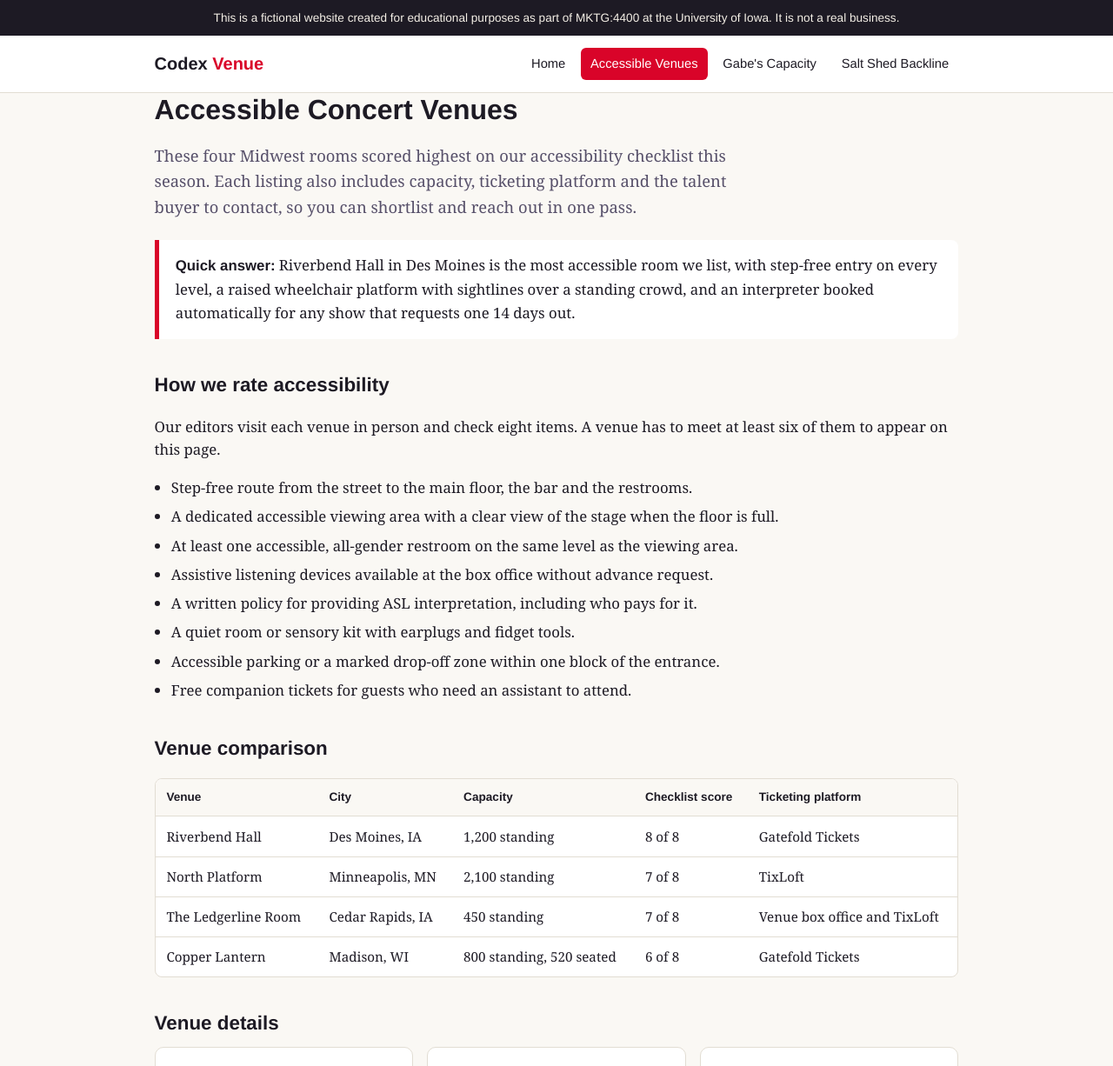
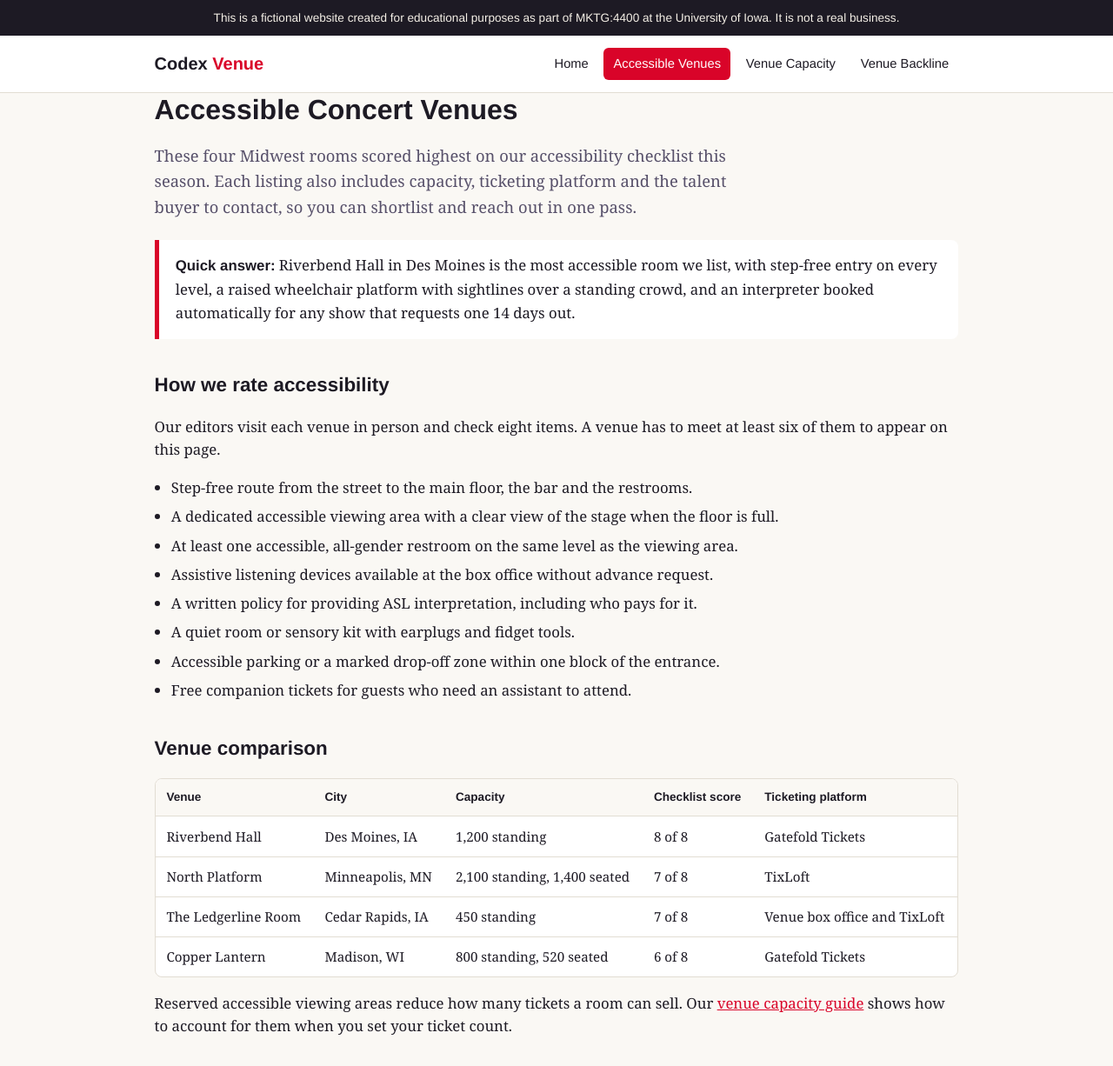
Before and after one commit to simonosako/codex-venue, a plain HTML site: page accessible-concert-venues.html in a window 1280 px wide. Shown: the top 1226 px of the page at 87% size. Drawn offline with Linux system fonts and the light colour scheme.

Commit message:
Modify venue capacity info and update navigation
Updated venue capacity details and navigation links.

```diff
--- a/accessible-concert-venues.html
+++ b/accessible-concert-venues.html
@@ -117,8 +117,8 @@
       <ul>
         <li><a href="index.html">Home</a></li>
         <li><a href="accessible-concert-venues.html" aria-current="page">Accessible Venues</a></li>
-        <li><a href="gabes-iowa-city-capacity.html">Gabe's Capacity</a></li>
-        <li><a href="salt-shed-backline.html">Salt Shed Backline</a></li>
+        <li><a href="venue-capacity.html">Venue Capacity</a></li>
+        <li><a href="venue-backline.html">Venue Backline</a></li>
       </ul>
     </nav>
   </div>
@@ -153,12 +153,13 @@
       </thead>
       <tbody>
         <tr><td>Riverbend Hall</td><td>Des Moines, IA</td><td>1,200 standing</td><td>8 of 8</td><td>Gatefold Tickets</td></tr>
-        <tr><td>North Platform</td><td>Minneapolis, MN</td><td>2,100 standing</td><td>7 of 8</td><td>TixLoft</td></tr>
+        <tr><td>North Platform</td><td>Minneapolis, MN</td><td>2,100 standing, 1,400 seated</td><td>7 of 8</td><td>TixLoft</td></tr>
         <tr><td>The Ledgerline Room</td><td>Cedar Rapids, IA</td><td>450 standing</td><td>7 of 8</td><td>Venue box office and TixLoft</td></tr>
         <tr><td>Copper Lantern</td><td>Madison, WI</td><td>800 standing, 520 seated</td><td>6 of 8</td><td>Gatefold Tickets</td></tr>
       </tbody>
     </table>
   </div>
+  <p>Reserved accessible viewing areas reduce how many tickets a room can sell. Our <a href="venue-capacity.html">venue capacity guide</a> shows how to account for them when you set your ticket count.</p>
 
   <h2>Venue details</h2>
   <div class="grid">
@@ -218,8 +219,8 @@
       <ul>
         <li><a href="index.html">Home</a></li>
         <li><a href="accessible-concert-venues.html" aria-current="page">Accessible Venues</a></li>
-        <li><a href="gabes-iowa-city-capacity.html">Gabe's Capacity</a></li>
-        <li><a href="salt-shed-backline.html">Salt Shed Backline</a></li>
+        <li><a href="venue-capacity.html">Venue Capacity</a></li>
+        <li><a href="venue-backline.html">Venue Backline</a></li>
       </ul>
     </nav>
     <p>© 2026 Codex Venue. Venue details change often, so confirm everything with the venue before you sign a contract.</p>
```
